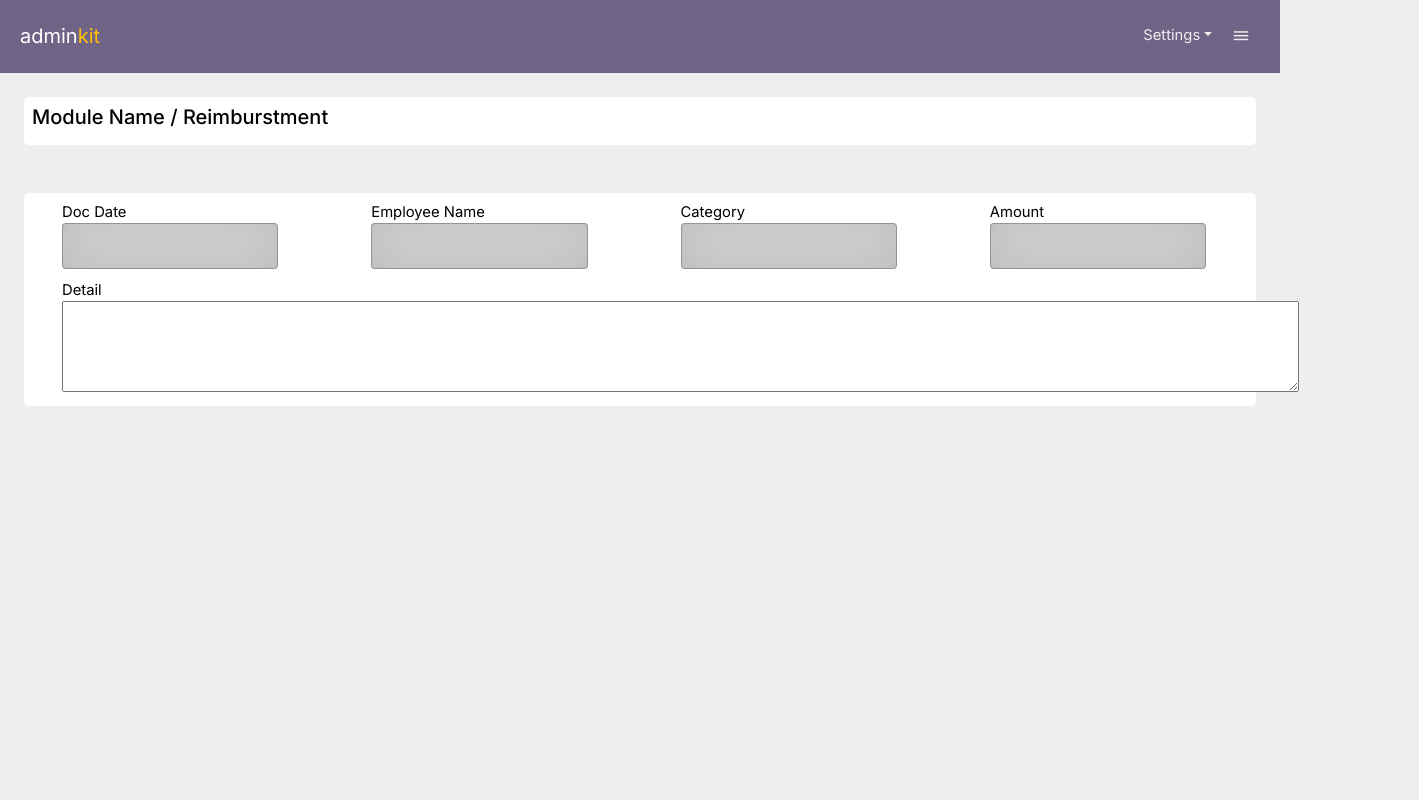
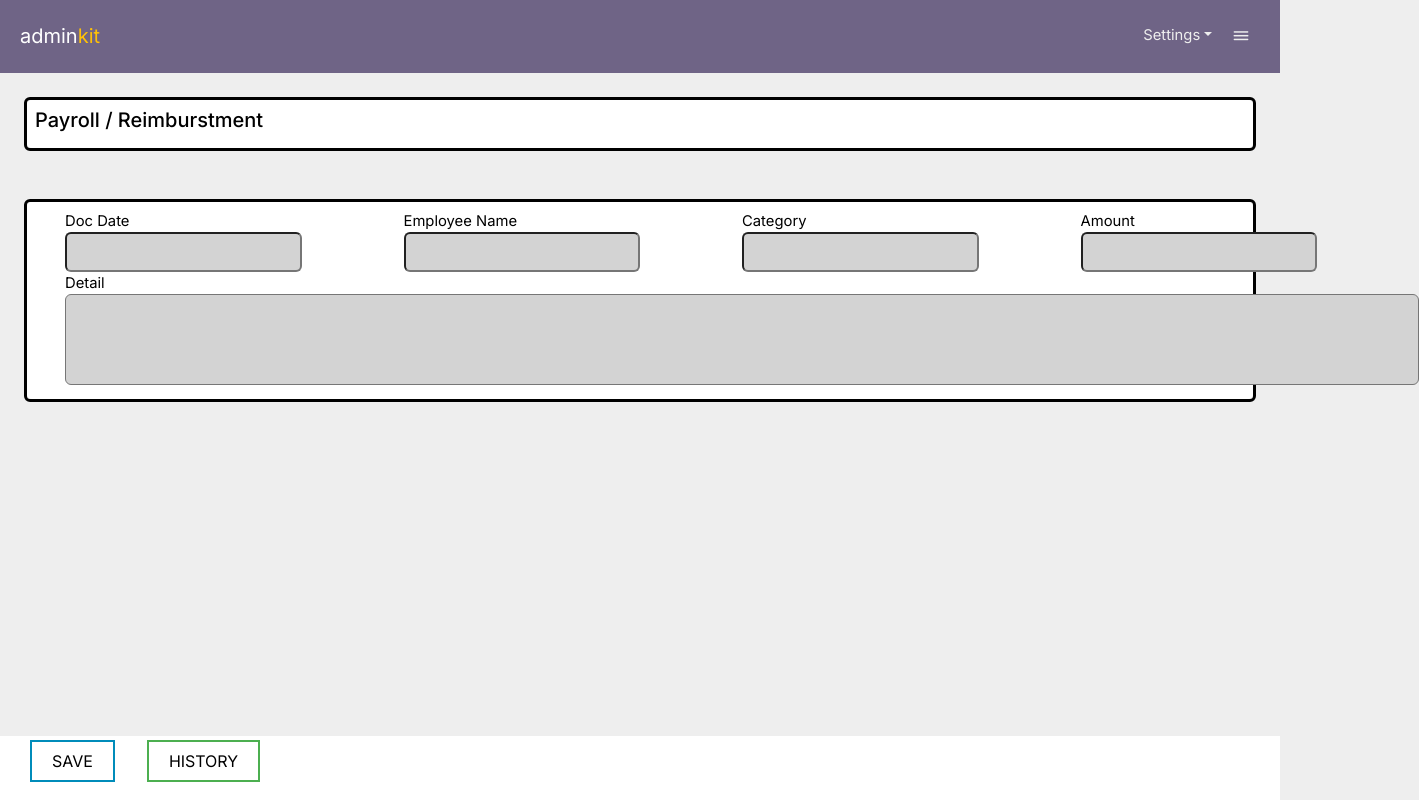
Before and after one commit to nabeelahmad215/react-project, a React (Create React App) app: page /reimburstment in a window 1280 px wide. Shown: the whole page, 1419 px wide, since content can reach past the window. Built offline with nearby package versions, Linux system fonts and the light colour scheme.

Commit message:
post call api making, added to signup

```diff
--- a/src/Components/css/dashboard.css
+++ b/src/Components/css/dashboard.css
@@ -158,6 +158,8 @@ body {
 -------------------------------- */
 .welcome {
 	color: black;
+	border: solid;
+    border-radius: 6px;
 }
 
 .welcome .content {
--- a/src/Components/css/login.css
+++ b/src/Components/css/login.css
@@ -132,27 +132,3 @@ html {
     text-align: center;
     margin-top: -120px;
 }
-
-input {
-    width: 100%;
-    margin-bottom: 10px;
-    background: rgba(0, 0, 0, 0.3);
-    border: none;
-    outline: none;
-    padding: 10px;
-    font-size: 13px;
-    color: #fff;
-    text-shadow: 1px 1px 1px rgba(0, 0, 0, 0.3);
-    border: 1px solid rgba(0, 0, 0, 0.3);
-    border-radius: 4px;
-    box-shadow: inset 0 -5px 45px rgba(100, 100, 100, 0.2), 0 1px 1px rgba(255, 255, 255, 0.2);
-    -webkit-transition: box-shadow .5s ease;
-    -moz-transition: box-shadow .5s ease;
-    -o-transition: box-shadow .5s ease;
-    -ms-transition: box-shadow .5s ease;
-    transition: box-shadow .5s ease;
-}
-
-input:focus {
-    box-shadow: inset 0 -5px 45px rgba(100, 100, 100, 0.4), 0 1px 1px rgba(255, 255, 255, 0.2);
-}
--- a/src/Components/css/reimb.css
+++ b/src/Components/css/reimb.css
@@ -4,5 +4,78 @@
 	margin-left:30px;
 }
 .mytdinput{
-	width:70%;
+    width: 70%;
+    height: 40px;
+    background-color: lightgray;
+    border-radius: 6px;
 }
+.mytdinput:focus{
+	background-color: white;
+}
+.textarea{
+	background-color: lightgray;
+    border-radius: 6px;
+	resize: none;
+}
+.textarea:focus{
+	background-color: white;
+}
+
+.myfooter{
+	position: fixed;
+	left: 0;
+	bottom: 0;
+	width: 100%;
+	background-color: white;
+	color: white;
+	height: 8%;
+}
+
+.button {
+	background-color: #4CAF50; /* Green */
+	border: none;
+	color: white;
+	padding: 7px 20px;
+	text-align: center;
+	text-decoration: none;
+	display: inline-block;
+	font-size: 16px;
+	margin: 4px 2px;
+	margin-left: 30px;
+	transition-duration: 0.4s;
+	cursor: pointer;
+	align-items: right;
+  }
+
+  .button1 {
+	background-color: white;
+	color: black;
+	border: 2px solid #4CAF50;
+  }
+
+  .button1:hover {
+	background-color: #4CAF50;
+	color: white;
+  }
+
+  .button2 {
+	background-color: white;
+	color: black;
+	border: 2px solid #008CBA;
+  }
+
+  .button2:hover {
+	background-color: #008CBA;
+	color: white;
+  }
+
+  .button3 {
+	background-color: white;
+	color: black;
+	border: 2px solid #f44336;
+  }
+
+  .button3:hover {
+	background-color: #f44336;
+	color: white;
+  }
--- /dev/null
+++ b/src/Components/page/PostCall.js
@@ -0,0 +1,14 @@
+export const PostCall = (url,data,cb) => {
+    fetch('http://localhost:8000/api/'+url, {
+        method: 'POST',
+        headers:{
+            "Content-Type": "application/json",
+                "Accept": 'application/json'
+        },
+        body: JSON.stringify(data)
+    })
+    .then(resp=> resp.json())
+    .then((result)=>{
+        cb(result);
+    })
+}
--- a/src/Components/page/Reimburstment.js
+++ b/src/Components/page/Reimburstment.js
@@ -1,8 +1,7 @@
 import '../css/reimb.css';
 
-
 const Reimburstment = () => {
-    return(
+  return (
     <>
       <div>
         <nav class="navbar navbar-expand-md">
@@ -33,7 +32,7 @@ const Reimburstment = () => {
         <div class="p-4">
           <div class="welcome">
             <div class="content rounded-3 p-2">
-              <h1 class="fs-5">Module Name / Reimburstment</h1>
+              <h1 class="fs-5">Payroll / Reimburstment</h1>
             </div>
           </div>
         </div>
@@ -49,21 +48,25 @@ const Reimburstment = () => {
 
                 </tr>
                 <tr>
-                    <td><input type="text" className='mytdinput'/></td>
-                    <td><input type="text" className='mytdinput'/></td>
-                    <td><input type="text" className='mytdinput'/></td>
-                    <td><input type="text" className='mytdinput'/></td>
+                  <td><input type="text" className='mytdinput' /></td>
+                  <td><input type="text" className='mytdinput' /></td>
+                  <td><input type="text" className='mytdinput' /></td>
+                  <td><input type="text" className='mytdinput' /></td>
 
                 </tr>
                 <tr>
                   <td><label>Detail</label></td>
                 </tr>
                 <tr>
-                <td colSpan='4'><textarea type="detail" rows="4" cols="135"/></td>
+                  <td colSpan='4'><textarea type="detail" rows="4" cols="148" className='textarea' /></td>
                 </tr>
               </table>
             </div>
           </div>
+        </div>
+        <div class="myfooter">
+          <button class="button button2">SAVE</button>
+          <button class="button button1">HISTORY</button>
         </div>
       </div>
     </>
--- a/src/Components/page/Signup.js
+++ b/src/Components/page/Signup.js
@@ -1,26 +1,17 @@
 
 import { useEffect, useState } from 'react';
 import { Link, useNavigate, useHistory} from 'react-router-dom';
+import { PostCall } from './PostCall';
 
 function Signup() {
     const [email, setEmail] = useState("");
     const [password, setPassword] = useState("");
 
-    async function signUp() {
-        const item = { email, password }
-        console.warn(email, password)
-
-        const result = await fetch("http://localhost:8000/api/register", {
-            method: 'POST',
-            headers: {
-                "Content-Type": "application/json",
-                "Accept": 'application/json'
-            },
-            body: JSON.stringify(item)
+    const handleSubmit =(e)=>{
+        e.preventDefault();
+        PostCall('register',{email:email,password:password}, function(result){
+            console.log(result);
         });
-        result = await result.json();
-        localStorage.setItem("user-info", JSON.stringify(result))
-
     }
 
 
@@ -29,6 +20,7 @@ function Signup() {
         <>
             <div className="login">
                 <h1>Login</h1>
+                <form onSubmit={handleSubmit}>
                 <input type="text" name="company" placeholder="Company Name" />
                 <input type="text" name="mobile" placeholder="03001234567" />
                 <input type="text" name="cnic" placeholder="CNIC (without dashes)" />
@@ -36,7 +28,8 @@ function Signup() {
                     onChange={(e) => (setEmail(e.target.value))} />
                 <input type="password" name="password" placeholder="Password" required="required" value={password}
                     onChange={(e) => (setPassword(e.target.value))} />
-                <Link to="/login"><button onClick={signUp} class="btn btn-primary btn-block btn-large">Let me in.</button></Link>
+                <button type="submit" class="btn btn-primary btn-block btn-large">Let me in.</button>
+                </form>
             </div>
         </>
     );
```
Lines whose indentation alone changed are shown as unchanged.
